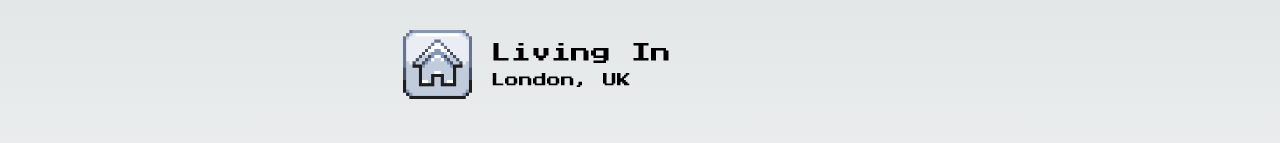
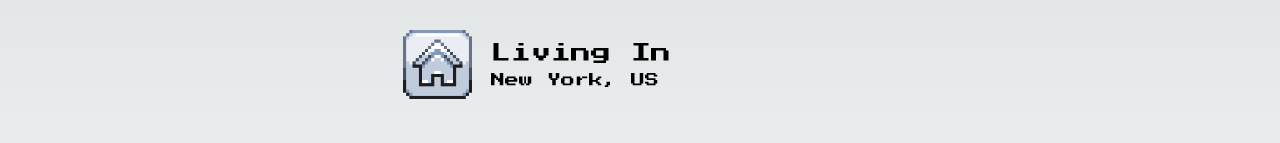
Before and after one commit to samclein/sam-site, a Next.js app: page /cv in a window 1280 px wide. Shown: the part 309-452 px from the top of the page. Built offline with nearby package versions, Linux system fonts and the light colour scheme; what tailwindcss-animated would draw is missing.

Commit message:
update location

```diff
--- a/app/cv/page.tsx
+++ b/app/cv/page.tsx
@@ -47,7 +47,7 @@ export default function CV() {
           />
           <div>
             <h3 className="text-xl">Living In</h3>
-            <GameText className="text-sm">London, UK</GameText>
+            <GameText className="text-sm">New York, US</GameText>
           </div>
         </div>
         <div className="flex flex-row items-center gap-4">
```
